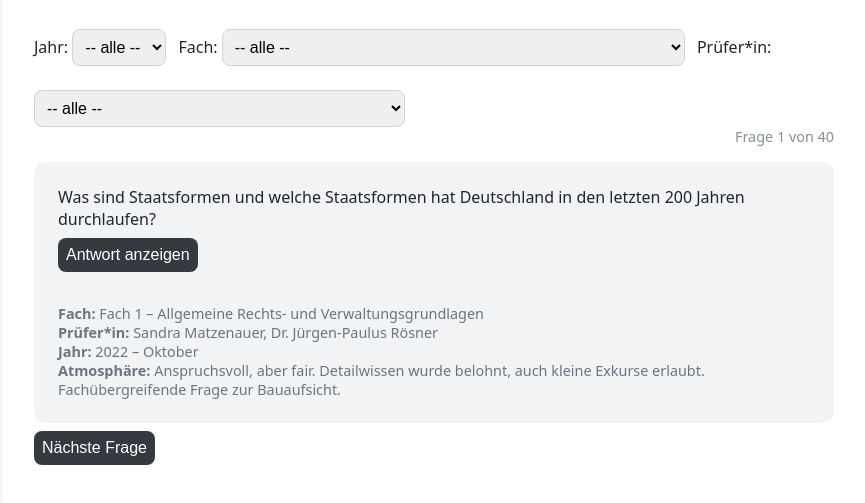
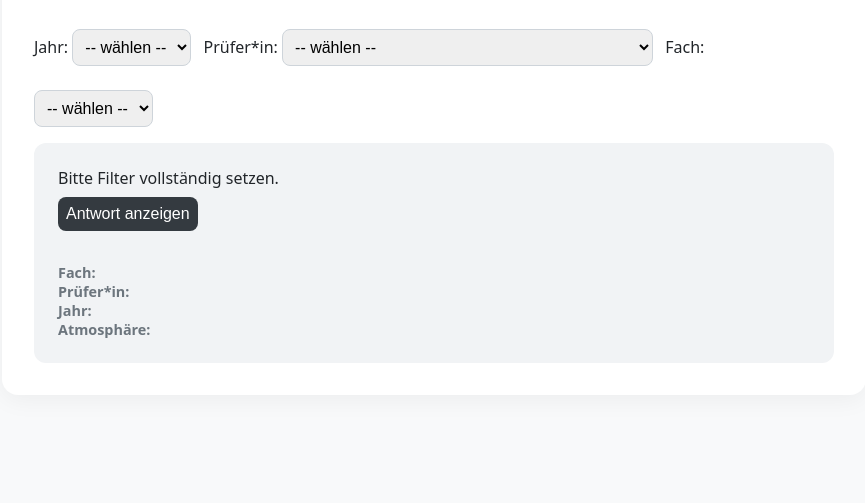
Before and after one commit to faizi-uni/pruefungsfragen-trainer, a plain HTML site: page trainer_template_v2.html in a window 1280 px wide. Shown: the part 125-628 px from the top of the page, without its empty margins (206-1071 px from the left). Drawn offline with Linux system fonts and the light colour scheme.

Commit message:
Update trainer_template_v2.html

```diff
--- a/trainer_template_v2.html
+++ b/trainer_template_v2.html
@@ -71,13 +71,13 @@
   <h1>Prüfungsfragen-Trainer</h1>
 
   <label>Jahr:
-    <select id="jahrFilter"></select>
+    <select id="jahrFilter" onchange="filterJahr()"></select>
+  </label>
+  <label>Prüfer*in:
+    <select id="prueferFilter" onchange="filterPruefer()"></select>
   </label>
   <label>Fach:
-    <select id="fachFilter"></select>
-  </label>
-  <label>Prüfer*in:
-    <select id="prueferFilter"></select>
+    <select id="fachFilter" onchange="filterFach()"></select>
   </label>
 
   <div class="progress" id="fortschritt"></div>
@@ -94,53 +94,60 @@
       <div><strong>Atmosphäre:</strong> <span id="infoAtmosphaere"></span></div>
     </div>
   </div>
-
-  <button onclick="naechsteFrage()">Nächste Frage</button>
 </div>
 
 <script>
 let daten = [];
 let gefiltert = [];
-let index = 0;
+let jahrGefiltert = [];
+let prueferGefiltert = [];
 
 fetch('pruefungsfragen_datenbank_2021_2024.json')
   .then(response => response.json())
   .then(json => {
     daten = json;
-    fuelleFilter();
-    filterAnwenden();
+    fuelleJahrFilter();
+    filterJahr();
   });
 
-function fuelleFilter() {
-  const jahrSet = new Set(daten.map(e => e.jahr));
-  const fachSet = new Set(daten.map(e => e.fach));
-  const prueferSet = new Set(daten.map(e => e.pruefer));
-
+function fuelleJahrFilter() {
+  const jahre = [...new Set(daten.map(e => e.jahr))];
   const jahrSel = document.getElementById("jahrFilter");
-  const fachSel = document.getElementById("fachFilter");
-  const prueferSel = document.getElementById("prueferFilter");
-
-  [jahrSel, fachSel, prueferSel].forEach(sel => sel.innerHTML = '<option value="">-- alle --</option>');
-  jahrSet.forEach(j => jahrSel.innerHTML += `<option>${j}</option>`);
-  fachSet.forEach(f => fachSel.innerHTML += `<option>${f}</option>`);
-  prueferSet.forEach(p => prueferSel.innerHTML += `<option>${p}</option>`);
-
-  jahrSel.onchange = fachSel.onchange = prueferSel.onchange = filterAnwenden;
+  jahrSel.innerHTML = '<option value="">-- wählen --</option>';
+  jahre.sort().forEach(j => jahrSel.innerHTML += `<option>${j}</option>`);
 }
 
-function filterAnwenden() {
+function filterJahr() {
   const jahr = document.getElementById("jahrFilter").value;
+  jahrGefiltert = daten.filter(e => !jahr || e.jahr == jahr);
+
+  const prueferSet = [...new Set(jahrGefiltert.map(e => e.pruefer))];
+  const prueferSel = document.getElementById("prueferFilter");
+  prueferSel.innerHTML = '<option value="">-- wählen --</option>';
+  prueferSet.sort().forEach(p => prueferSel.innerHTML += `<option>${p}</option>`);
+
+  document.getElementById("fachFilter").innerHTML = '<option value="">-- wählen --</option>';
+  gefiltert = [];
+  zeigeFrage();
+}
+
+function filterPruefer() {
+  const pruefer = document.getElementById("prueferFilter").value;
+  prueferGefiltert = jahrGefiltert.filter(e => !pruefer || e.pruefer === pruefer);
+
+  const fachSet = [...new Set(prueferGefiltert.map(e => e.fach))];
+  const fachSel = document.getElementById("fachFilter");
+  fachSel.innerHTML = '<option value="">-- wählen --</option>';
+  fachSet.sort().forEach(f => fachSel.innerHTML += `<option>${f}</option>`);
+
+  gefiltert = [];
+  zeigeFrage();
+}
+
+function filterFach() {
   const fach = document.getElementById("fachFilter").value;
-  const pruefer = document.getElementById("prueferFilter").value;
-
-  gefiltert = daten.filter(e =>
-    (!jahr || e.jahr == jahr) &&
-    (!fach || e.fach === fach) &&
-    (!pruefer || e.pruefer === pruefer)
-  );
-
-  index = 0;
-  naechsteFrage();
+  gefiltert = prueferGefiltert.filter(e => !fach || e.fach === fach);
+  zeigeFrage();
 }
 
 function zeigeAntwort() {
@@ -148,29 +155,33 @@ function zeigeAntwort() {
   document.getElementById("altAntwortText").style.display = 'block';
 }
 
-function naechsteFrage() {
+function zeigeFrage() {
+  const frageBox = document.getElementById("frageText");
+  const antwortBox = document.getElementById("antwortText");
+  const altAntwortBox = document.getElementById("altAntwortText");
+  const fortschrittBox = document.getElementById("fortschritt");
+
   if (gefiltert.length === 0) {
-    document.getElementById("frageText").textContent = "Keine Fragen gefunden.";
-    document.getElementById("antwortText").style.display = 'none';
-    document.getElementById("altAntwortText").style.display = 'none';
-    document.getElementById("fortschritt").textContent = "";
+    frageBox.textContent = "Bitte Filter vollständig setzen.";
+    antwortBox.style.display = 'none';
+    altAntwortBox.style.display = 'none';
+    fortschrittBox.textContent = "";
     return;
   }
 
-  const frage = gefiltert[index];
-  document.getElementById("frageText").textContent = frage.frage;
-  document.getElementById("antwortText").textContent = "Antwort: " + frage.antwort;
-  document.getElementById("altAntwortText").textContent = "Alternative Antwort: " + frage.alternative_antwort;
-  document.getElementById("antwortText").style.display = 'none';
-  document.getElementById("altAntwortText").style.display = 'none';
+  const frage = gefiltert[Math.floor(Math.random() * gefiltert.length)];
+  frageBox.textContent = frage.frage;
+  antwortBox.textContent = "Antwort: " + frage.antwort;
+  altAntwortBox.textContent = "Alternative Antwort: " + frage.alternative_antwort;
+  antwortBox.style.display = 'none';
+  altAntwortBox.style.display = 'none';
 
   document.getElementById("infoFach").textContent = frage.fach;
   document.getElementById("infoPruefer").textContent = frage.pruefer;
   document.getElementById("infoJahr").textContent = frage.jahr + " – " + frage.monat;
   document.getElementById("infoAtmosphaere").textContent = frage.atmosphaere;
-  document.getElementById("fortschritt").textContent = `Frage ${index + 1} von ${gefiltert.length}`;
 
-  index = (index + 1) % gefiltert.length;
+  fortschrittBox.textContent = `Zufällige Frage aus ${gefiltert.length} Einträgen`;
 }
 </script>
 </body>
```
